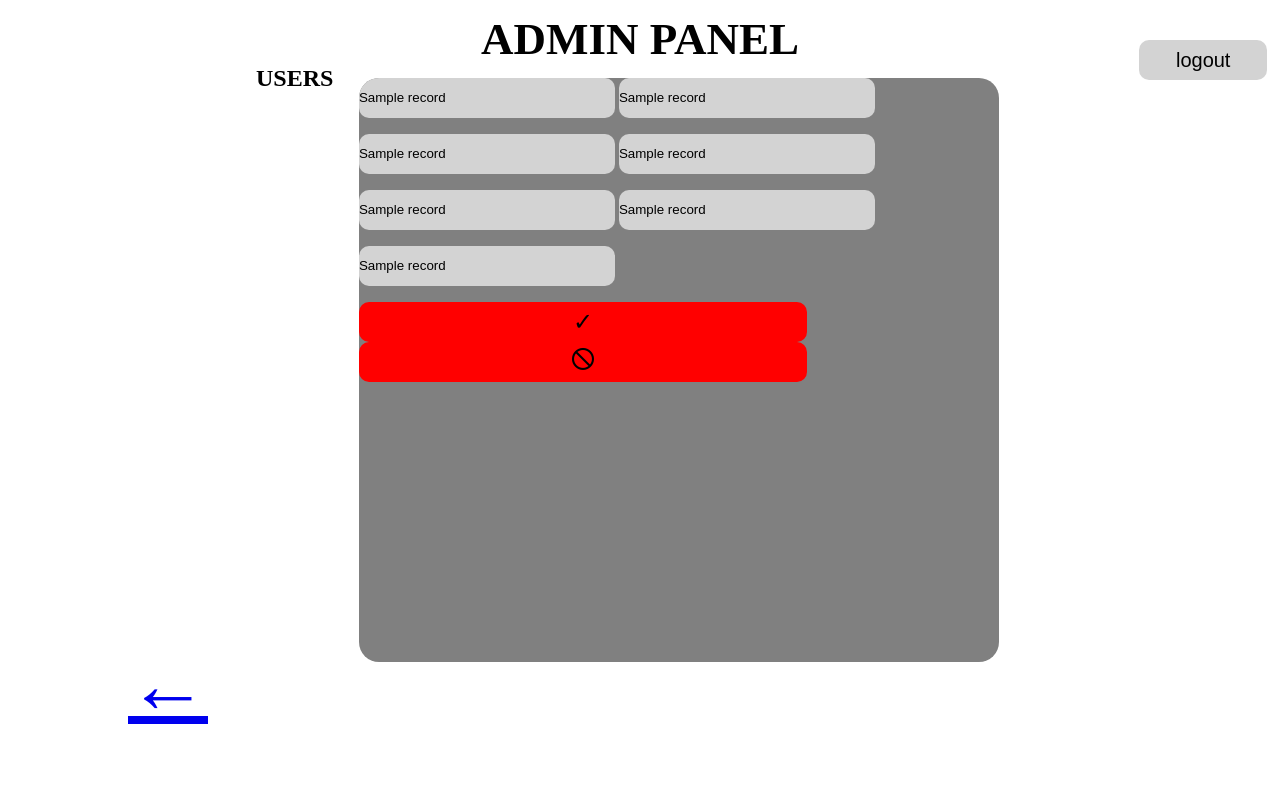
After one commit to MM-oss-pixel/Projekt-zespo-owy, a Flask app: template templates/admin_check_user.html in a window 1280 px wide. The commit adds this page. Run offline with Flask 2, Linux system fonts and the light colour scheme; the template is opened without the code that fills it: most values are stand-ins (such as "Sample title", 1, 10 or a date in 2020).

Commit message:
added new subsite to admin panel

```diff
--- /dev/null
+++ b/templates/admin_check_user.html
@@ -0,0 +1,141 @@
+<!DOCTYPE html>
+<html lang="en">
+<head>
+    <meta charset="UTF-8">
+    <title>admin_panel</title>
+</head>
+<body>
+    <h1>ADMIN PANEL</h1>
+    <div>
+        <h2 class="lh2">USERS</h2>
+    </div>
+
+    <div class="frame1">
+        <form action="/admin_user_edit_proceed" method="post">
+            <input type="text" value="{{record[0]}}" name="id">
+            <input type="text" value="{{record[1]}}" name="nickname">
+            <input type="text" value="{{record[2]}}" name="email">
+            <input type="text" value="{{record[3]}}" name="password">
+            <input type="text" value="{{record[4]}}" name="age">
+            <input type="text" value="{{record[5]}}" name="sex">
+            <input type="text" value="{{record[6]}}" name="is_admin">
+            <input class="save" type="submit" value="&#10003;">
+        </form>
+
+        <form action="/admin_user_edit_ban" method="post">
+            <input type="hidden" value="{{record[0]}}" name="id">
+            <input type="hidden" value="{{record[1]}}" name="nickname">
+            <input type="hidden" value="{{record[2]}}" name="email">
+            <input type="hidden" value="{{record[3]}}" name="password">
+            <input type="hidden" value="{{record[4]}}" name="age">
+            <input type="hidden" value="{{record[5]}}" name="sex">
+            <input type="hidden" value="{{record[6]}}" name="is_admin">
+            <input class="ban" type="submit" value="&#128711;">
+        </form>
+    {% for record in records[0] %}
+      </div>
+
+
+    {% endfor %}
+
+    <a href="admin_index.html">&#8592;</a>
+
+    <form action="/admin_logout" method="post">
+        <input class="logout" type="submit" value="logout">
+    </form>
+
+
+    <style>
+        *
+        {
+            border: 0;
+            margin: 0;
+            padding: 0;
+        }
+        body
+        {
+            height: 100vh;
+            width: 100vw;
+            overflow: hidden;
+        }
+        h1
+        {
+            display: inline-block;
+            margin-left: 50%;
+            transform:translate(-50%);
+            margin-top: 1%;
+            font-size: 45px;
+        }
+        a
+        {
+            font-size: 500%;
+            position: absolute;
+            top: 80%;
+            left: 10%;
+        }
+        .frame1,.frame2
+        {
+            display: inline-block;
+            width: 50%;
+            height: 73%;
+            float: left;
+            margin-top: 1%;
+            margin-left: 2%;
+            background: gray;
+            border-radius: 20px;
+            overflow-y: auto;
+        }
+        .frame2
+        {
+            width: 45%;
+        }
+        .logout
+        {
+            width: 10%;
+            font-size: 20px;
+            position: absolute;
+            left: 89%;
+            top: 5%;
+        }
+        .lh2
+        {
+            float: left;
+            margin-left: 20%;
+        }
+        .rh2
+        {
+            margin-left: 68%;
+        }
+        .ramka4form,.ramka5form
+        {
+            float: left;
+            z-index: 3;
+            height: 5vh;
+            width: 45vw;
+            background: gray;
+            position: relative;
+            border-radius: 10px;
+            margin-bottom: 1vh;
+            overflow: hidden;
+            margin-left: 2%;
+        }
+        input
+        {
+            height: 5vh;
+            width: 20vw;
+            border-radius: 10px;
+            background-color: lightgray;
+            margin-bottom: 2vh;
+        }
+        .delete,.ban,.save
+        {
+            background: red;
+            font-size: 150%;
+            width: 70%;
+            margin: 0;
+            float: left;
+        }
+
+    </style>
+</body>
+</html>
```
Also changed, not shown: templates/admin_index.html (+53 -18 lines).
